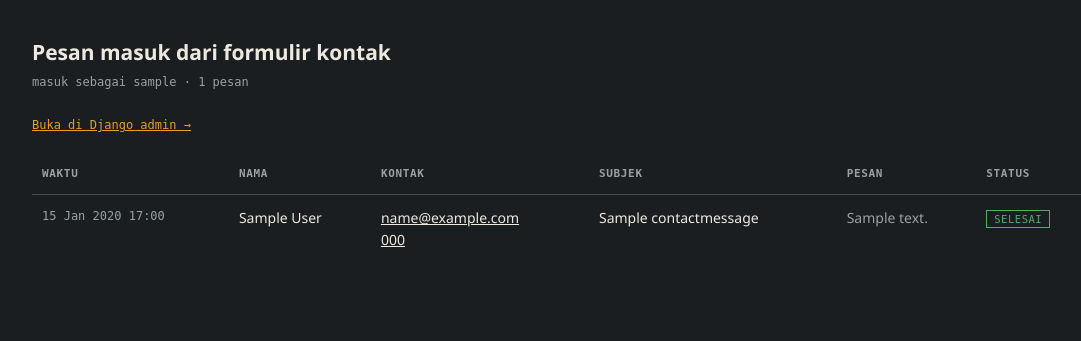
After one commit to MichaelTengganus98/subur-sedaya-maju-v2, a Django app: page /message/ in a window 1280 px wide. The commit adds this page. Shown: the top 341 px of the page, without its empty margins (78-1159 px from the left). Run offline with Django 4.2, Linux system fonts and the light colour scheme; a user stored in the database is signed in; tables that the repository leaves empty hold one stand-in row (values such as "Sample post").

Commit message:
Add contact app: store form submissions, view at /message and /admin
The home-page form was a client-side mailto: link. It now POSTs to Django.

- apps/contact: ContactMessage model, ContactForm (honeypot + phone sanity
  check), ContactSubmitView (/kirim-pesan/, PRG: save -> email CONTACT_EMAIL
  -> redirect ?terkirim=1 / ?galat=1), MessageListView (/message/, staff-only,
  paginated), admin registration (read-only, is_handled toggle), 8 tests
- home.html: form gets method=post, action, {% csrf_token %}, a hidden
  honeypot, and a success/error banner driven by the redirect querystring
- main.js: drop the mailto hijack; just disable the button on submit
- style.css: .hp-field (offscreen honeypot), .form-alert ok/err
- settings: add apps.contact; config/urls includes it

Migration 0001 creates one table. Submissions are visible at /message/
(reuses the Django admin login) and in /admin/ under "Kontak".

Co-Authored-By: Claude Sonnet 5 <noreply@anthropic.com>
Claude-Session: https://claude.ai/code/session_01A9c4Q4CMe9japGdG9LqFaJ

```diff
--- /dev/null
+++ b/apps/contact/models.py
@@ -0,0 +1,29 @@
+from django.db import models
+
+
+class ContactMessage(models.Model):
+    """One submission of the home-page contact form."""
+
+    first_name = models.CharField("Nama depan", max_length=80, blank=True)
+    last_name = models.CharField("Nama belakang", max_length=80, blank=True)
+    email = models.EmailField("Email")
+    phone = models.CharField("Telepon", max_length=40)
+    subject = models.CharField("Subjek", max_length=160, blank=True)
+    message = models.TextField("Pesan")
+
+    created_at = models.DateTimeField("Diterima", auto_now_add=True)
+    is_handled = models.BooleanField("Sudah ditangani", default=False)
+    ip_address = models.GenericIPAddressField("Alamat IP", null=True, blank=True)
+    user_agent = models.CharField(max_length=300, blank=True)
+
+    class Meta:
+        ordering = ["-created_at"]
+        verbose_name = "Pesan kontak"
+        verbose_name_plural = "Pesan kontak"
+
+    def __str__(self):
+        return f"{self.full_name or self.email} — {self.created_at:%Y-%m-%d %H:%M}"
+
+    @property
+    def full_name(self):
+        return f"{self.first_name} {self.last_name}".strip()
--- /dev/null
+++ b/apps/contact/urls.py
@@ -0,0 +1,10 @@
+from django.urls import path
+
+from .views import ContactSubmitView, MessageListView
+
+app_name = "contact"
+
+urlpatterns = [
+    path("kirim-pesan/", ContactSubmitView.as_view(), name="submit"),
+    path("message/", MessageListView.as_view(), name="message_list"),
+]
--- /dev/null
+++ b/apps/contact/views.py
@@ -0,0 +1,82 @@
+import logging
+
+from django.conf import settings
+from django.contrib import messages
+from django.contrib.auth.mixins import LoginRequiredMixin, UserPassesTestMixin
+from django.core.mail import send_mail
+from django.shortcuts import redirect
+from django.urls import reverse
+from django.views import View
+from django.views.generic import ListView
+
+from .forms import ContactForm
+from .models import ContactMessage
+
+log = logging.getLogger(__name__)
+
+
+def _client_ip(request):
+    xff = request.META.get("HTTP_X_FORWARDED_FOR", "")
+    if xff:
+        return xff.split(",")[0].strip()
+    return request.META.get("REMOTE_ADDR") or None
+
+
+class ContactSubmitView(View):
+    """Handles POST from the home-page contact form (PRG pattern)."""
+
+    home = "pages:home"
+
+    def get(self, request):
+        return redirect(reverse(self.home) + "#contact-us")
+
+    def post(self, request):
+        form = ContactForm(request.POST)
+        if not form.is_valid():
+            log.info("contact form rejected: %s", form.errors.as_json())
+            return redirect(reverse(self.home) + "?galat=1#contact-us")
+
+        msg = form.save(commit=False)
+        msg.ip_address = _client_ip(request)
+        msg.user_agent = request.META.get("HTTP_USER_AGENT", "")[:300]
+        msg.save()
+        self._notify(msg)
+        messages.success(request, "Pesan Anda sudah kami terima.")
+        return redirect(reverse(self.home) + "?terkirim=1#contact-us")
+
+    def _notify(self, msg):
+        recipient = getattr(settings, "CONTACT_EMAIL", "")
+        if not recipient:
+            return
+        body = (
+            f"Nama    : {msg.full_name or '-'}\n"
+            f"Email   : {msg.email}\n"
+            f"Telepon : {msg.phone}\n"
+            f"Subjek  : {msg.subject or '-'}\n"
+            f"Diterima: {msg.created_at:%Y-%m-%d %H:%M}\n\n"
+            f"{msg.message}\n"
+        )
+        try:
+            send_mail(
+                f"[Website] Pesan baru dari {msg.full_name or msg.email}",
+                body,
+                settings.DEFAULT_FROM_EMAIL,
+                [recipient],
+                fail_silently=True,
+            )
+        except Exception:  # pragma: no cover - never break the save on mail issues
+            log.exception("contact notification email failed")
+
+
+class MessageListView(LoginRequiredMixin, UserPassesTestMixin, ListView):
+    """Read-only list of contact messages for staff, at /message/."""
+
+    model = ContactMessage
+    template_name = "contact/message_list.html"
+    context_object_name = "rows"
+    paginate_by = 50
+    login_url = "/admin/login/"
+    raise_exception = False
+
+    def test_func(self):
+        return self.request.user.is_staff
--- a/config/settings/base.py
+++ b/config/settings/base.py
@@ -49,6 +49,7 @@ INSTALLED_APPS = [
     "django.contrib.sitemaps",
     # Local apps
     "apps.pages",
+    "apps.contact",
 ]
 
 MIDDLEWARE = [
--- a/config/urls.py
+++ b/config/urls.py
@@ -20,5 +20,6 @@ urlpatterns = [
         {"sitemaps": sitemaps},
         name="django.contrib.sitemaps.views.sitemap",
     ),
+    path("", include("apps.contact.urls")),
     path("", include("apps.pages.urls")),
 ]
--- a/static/css/style.css
+++ b/static/css/style.css
@@ -483,6 +483,11 @@ h1,h2,h3,h4,h5{ font-family:var(--head); font-weight:700; line-height:1.2; }
 .form-field textarea:focus{ border-color:var(--amber-dim); outline:none; }
 .form-field textarea{ resize:vertical; min-height:120px; }
 .contact-form .btn{ width:100%; margin-top:6px; }
+.hp-field{ position:absolute !important; left:-9999px !important; width:1px; height:1px; overflow:hidden; }
+
+.form-alert{ border:1px solid var(--line); border-left-width:3px; padding:14px 16px; margin-bottom:24px; font-size:14.5px; }
+.form-alert-ok{ border-left-color:#4B8F5E; color:var(--ink); background:rgba(75,143,94,.08); }
+.form-alert-err{ border-left-color:var(--rust); color:var(--ink); background:rgba(180,67,43,.07); }
 
 /* ---------- location map ---------- */
 .map-embed{ border:1px solid var(--line); position:relative; }
--- /dev/null
+++ b/templates/contact/message_list.html
@@ -0,0 +1,75 @@
+{% load static %}<!DOCTYPE html>
+<html lang="id">
+<head>
+<meta charset="UTF-8">
+<meta name="viewport" content="width=device-width, initial-scale=1">
+<meta name="robots" content="noindex, nofollow">
+<title>Pesan Masuk — PT Subur Sedaya Maju</title>
+<style>
+  :root{ --bg:#1B1E20; --ink:#EDE9E1; --muted:#9AA0A3; --line:#454C50; --amber:#E8A020; --ok:#4BAF6A; }
+  *{ box-sizing:border-box; }
+  body{ margin:0; background:var(--bg); color:var(--ink);
+        font:14px/1.55 "IBM Plex Sans","Segoe UI",system-ui,sans-serif; }
+  .wrap{ max-width:1100px; margin:0 auto; padding:36px 20px 80px; }
+  h1{ font-family:"Archivo","Segoe UI",sans-serif; font-size:21px; margin:0 0 4px; }
+  .sub{ color:var(--muted); font-family:"IBM Plex Mono",monospace; font-size:12px; margin-bottom:22px; }
+  .sub a{ color:var(--amber); }
+  .tools{ margin-bottom:18px; }
+  .tools a{ color:var(--amber); font-family:"IBM Plex Mono",monospace; font-size:12px; }
+  table{ width:100%; border-collapse:collapse; }
+  th,td{ border-top:1px solid var(--line); padding:12px 10px; vertical-align:top; text-align:left; }
+  th{ font-family:"IBM Plex Mono",monospace; font-size:11px; letter-spacing:.06em; text-transform:uppercase; color:var(--muted); border-top:none; }
+  td.when{ white-space:nowrap; color:var(--muted); font-family:"IBM Plex Mono",monospace; font-size:12px; }
+  td.msg{ color:var(--muted); max-width:420px; }
+  a{ color:inherit; }
+  .pill{ font-family:"IBM Plex Mono",monospace; font-size:10.5px; letter-spacing:.05em; text-transform:uppercase; border:1px solid var(--line); padding:2px 7px; color:var(--muted); }
+  .pill.ok{ border-color:var(--ok); color:var(--ok); }
+  .empty{ color:var(--muted); padding:40px 0; }
+  .pager{ margin-top:22px; font-family:"IBM Plex Mono",monospace; font-size:12px; color:var(--muted); }
+  .pager a{ color:var(--amber); }
+  @media (max-width:640px){ td.msg{ max-width:none; } table, thead, tbody, th, td, tr{ display:block; } th{ display:none; } td{ border:none; padding:3px 0; } tr{ border-top:1px solid var(--line); padding:12px 0; } }
+</style>
+</head>
+<body>
+<div class="wrap">
+  <h1>Pesan masuk dari formulir kontak</h1>
+  <div class="sub">masuk sebagai {{ request.user.username }} &middot; {{ paginator.count }} pesan</div>
+  <div class="tools">
+    <a href="/admin/contact/contactmessage/">Buka di Django admin &rarr;</a>
+  </div>
+
+  {% if rows %}
+  <table>
+    <thead>
+      <tr><th>Waktu</th><th>Nama</th><th>Kontak</th><th>Subjek</th><th>Pesan</th><th>Status</th></tr>
+    </thead>
+    <tbody>
+    {% for m in rows %}
+      <tr>
+        <td class="when">{{ m.created_at|date:"d M Y H:i" }}</td>
+        <td>{{ m.full_name|default:"—" }}</td>
+        <td>
+          <a href="mailto:{{ m.email }}">{{ m.email }}</a><br>
+          <a href="tel:{{ m.phone }}">{{ m.phone }}</a>
+        </td>
+        <td>{{ m.subject|default:"—" }}</td>
+        <td class="msg">{{ m.message|linebreaksbr }}</td>
+        <td>{% if m.is_handled %}<span class="pill ok">selesai</span>{% else %}<span class="pill">baru</span>{% endif %}</td>
+      </tr>
+    {% endfor %}
+    </tbody>
+  </table>
+
+  {% if is_paginated %}
+  <div class="pager">
+    {% if page_obj.has_previous %}<a href="?page={{ page_obj.previous_page_number }}">&larr; sebelumnya</a>{% endif %}
+    <span> halaman {{ page_obj.number }} / {{ paginator.num_pages }} </span>
+    {% if page_obj.has_next %}<a href="?page={{ page_obj.next_page_number }}">berikutnya &rarr;</a>{% endif %}
+  </div>
+  {% endif %}
+  {% else %}
+  <p class="empty">Belum ada pesan masuk.</p>
+  {% endif %}
+</div>
+</body>
+</html>
```
Also changed, not shown: apps/contact/admin.py (added, +24 -0 lines), apps/contact/apps.py (added, +7 -0 lines), apps/contact/forms.py (added, +24 -0 lines), apps/contact/tests.py (added, +72 -0 lines), docs/CONTENT-TODO.md (+5 -2 lines), static/js/main.js (+8 -30 lines), templates/pages/home.html (+12 -1 lines), apps/contact/__init__.py (added), apps/contact/migrations/0001_initial.py (added), apps/contact/migrations/__init__.py (added).
